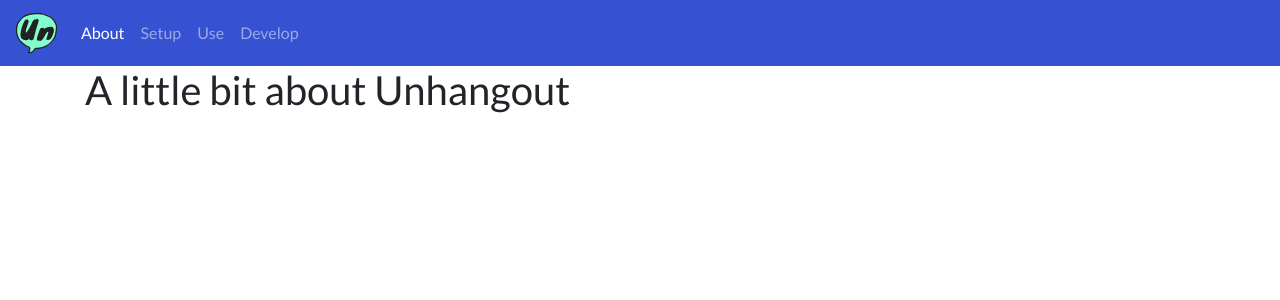
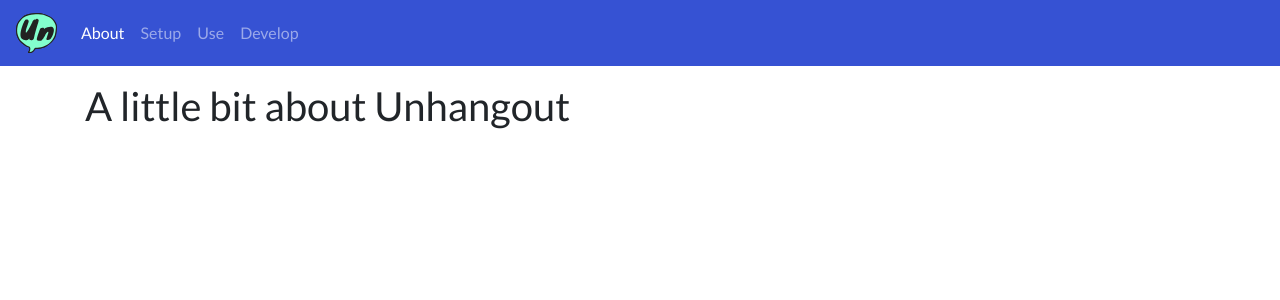
Before and after one commit to mitmedialab/unhangout, a Jekyll site: the page built from docs/about.md, in a window 1280 px wide. Shown: the top 300 px of the page. Built offline with Jekyll 4.4.1, drawn with Linux system fonts in a browser that asks for light colours; our own code applies the rules of GitHub Pages for plain Markdown files.

Commit message:
Add some padding to the top of doc pages

```diff
--- a/docs/_layouts/doc.html
+++ b/docs/_layouts/doc.html
@@ -2,6 +2,6 @@
 layout: base
 ---
 
-<div class="container">
+<div class="container pt-3">
   {{content}}
 </div>
```
